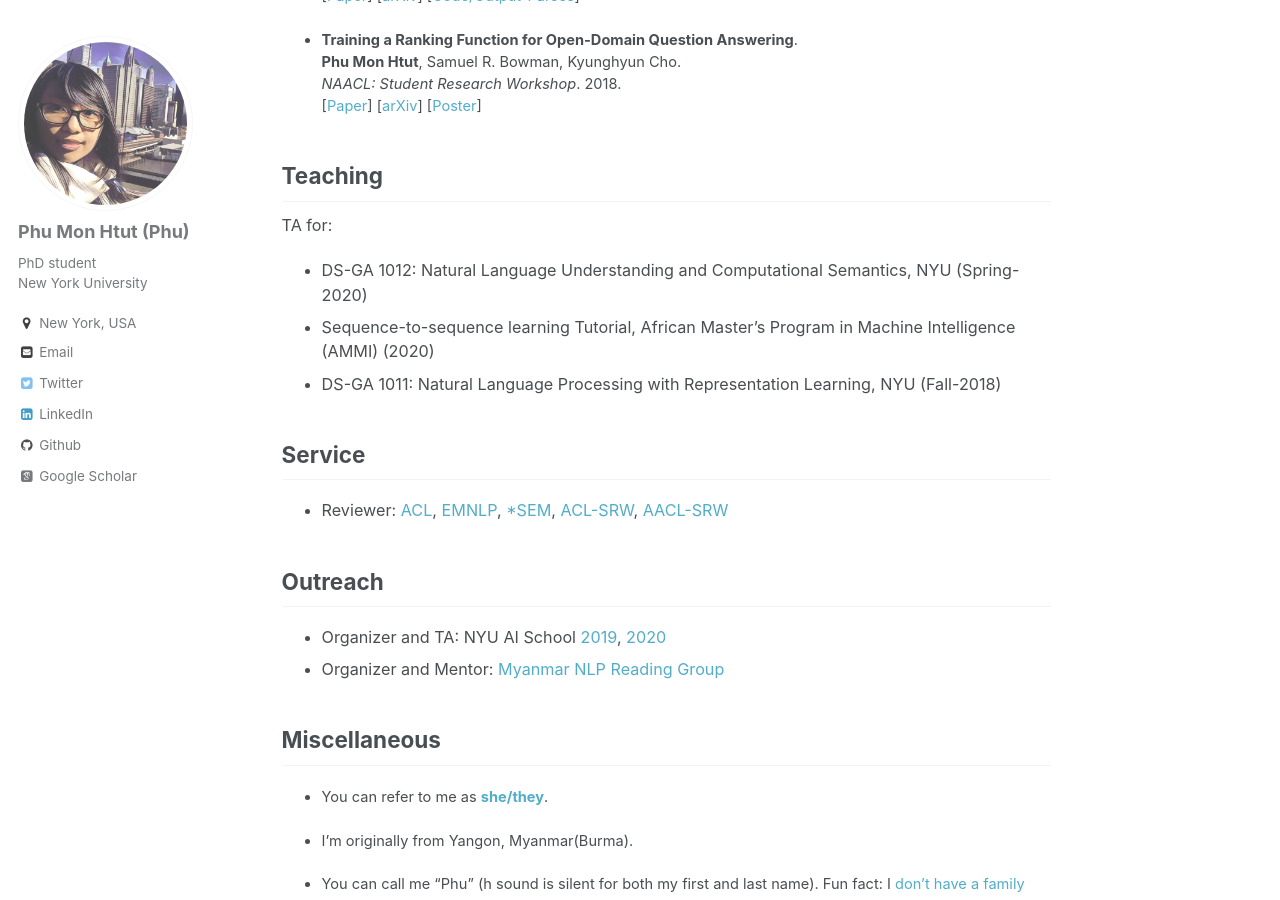
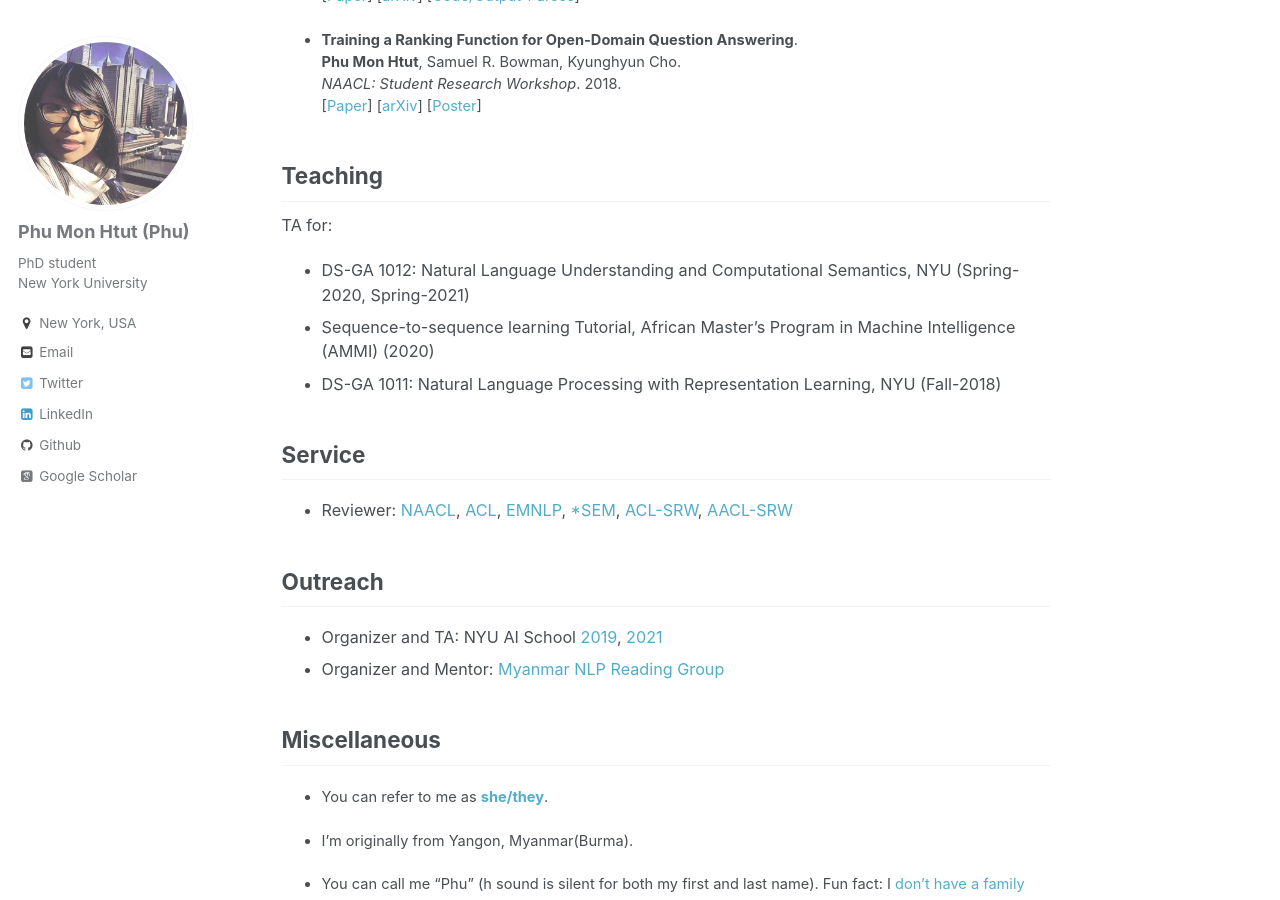
Before and after one commit to phu-pmh/phu-pmh.github.io, a Jekyll site: the page built from _pages/about.md, in a window 1280 px wide and 900 px high, scrolled down 1956 px. Built offline with Jekyll 4.4.1, drawn with Linux system fonts in a browser that asks for light colours; some web fonts are replaced; some of the changed text lies outside the part shown.

Commit message:
Update about.md

```diff
--- a/_pages/about.md
+++ b/_pages/about.md
@@ -84,18 +84,18 @@ Preprint. 2019.
 Teaching
 ------
 TA for:
-* DS-GA 1012: Natural Language Understanding and Computational Semantics, NYU  (Spring-2020)
+* DS-GA 1012: Natural Language Understanding and Computational Semantics, NYU  (Spring-2020, Spring-2021)
 * Sequence-to-sequence learning Tutorial, African Master’s Program in Machine Intelligence (AMMI) (2020)
 * DS-GA 1011: Natural Language Processing with Representation Learning, NYU (Fall-2018)
 
 
 Service
 ------
-* Reviewer: [ACL](https://www.aclweb.org/portal/acl), [EMNLP](https://www.emnlp-ijcnlp2019.org/), [*SEM](https://starsem.org/), [ACL-SRW](https://sites.google.com/view/acl20studentresearchworkshop/home?authuser=0), [AACL-SRW](https://aacl2020-srw.github.io/)
+* Reviewer: [NAACL](https://naacl.org/), [ACL](https://www.aclweb.org/portal/acl), [EMNLP](https://www.emnlp-ijcnlp2019.org/), [*SEM](https://starsem.org/), [ACL-SRW](https://sites.google.com/view/acl20studentresearchworkshop/home?authuser=0), [AACL-SRW](https://aacl2020-srw.github.io/)
 
 Outreach
 -----
-* Organizer and TA: NYU AI School [2019](https://nyu-mll.github.io/nyc-ai-workshop), [2020](https://nyu-mll.github.io/nyu-ai-school-2021/)
+* Organizer and TA: NYU AI School [2019](https://nyu-mll.github.io/nyc-ai-workshop), [2021](https://nyu-mll.github.io/nyu-ai-school-2021/)
 * Organizer and Mentor: [Myanmar NLP Reading Group](https://myanmarnlp.github.io/reading-group/)
 
 
```
Also changed, not shown: other parts of _pages/about.md (+1 -1 lines).
